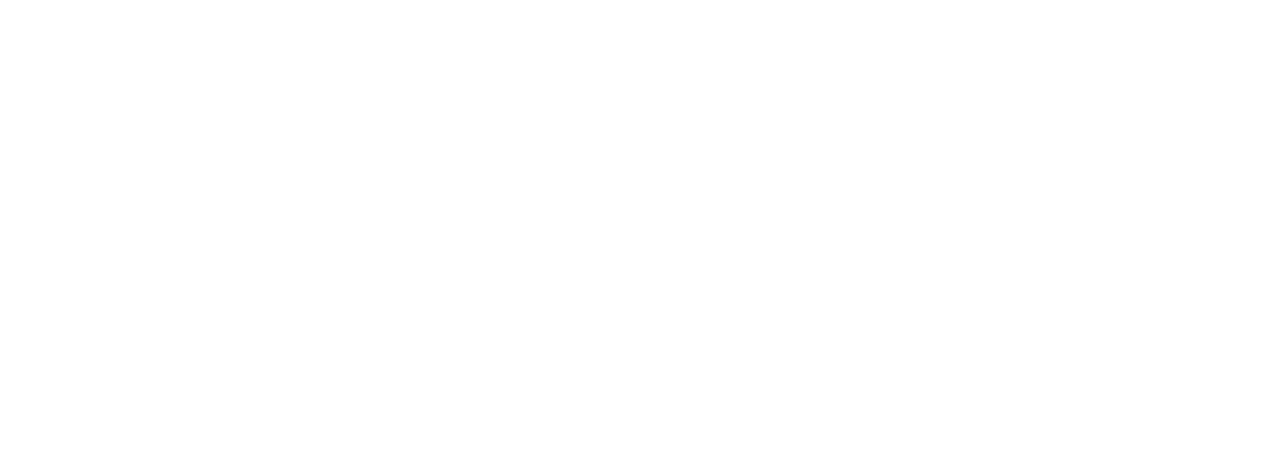
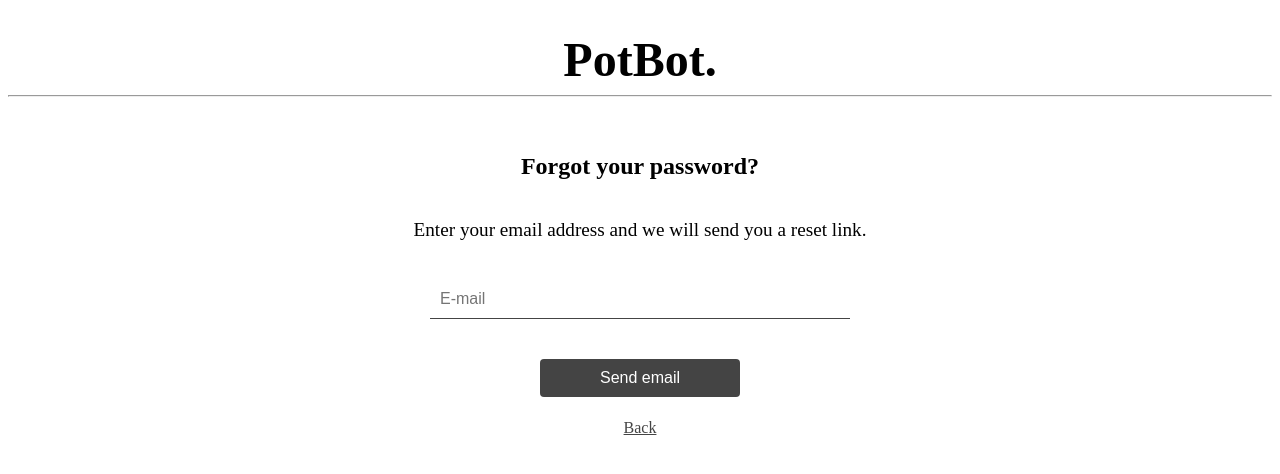
Before and after one commit to thelizri/PotBot, a React (Create React App) app in the folder pot-bot-app/: page /reset in a window 1280 px wide. Before the commit this address had no page. Shown: the top 474 px of the page. Built offline with nearby package versions, Linux system fonts and the light colour scheme.

Commit message:
base component and reset

```diff
--- a/pot-bot-app/src/App.js
+++ b/pot-bot-app/src/App.js
@@ -1,18 +1,21 @@
 import {BrowserRouter as Router, Route, Routes,} from "react-router-dom";
+import BasePresenter from "./presenters/basePresenter";
 import LoginPresenter from "./presenters/loginPresenter";
 import SignUpPresenter from "./presenters/signUpPresenter";
+import ResetPresenter from "./presenters/resetPsswrdPresenter";
 
 function App() {
     return (
         <div className="App">
-            <header className="App-header">
+                <basePresenter/>
                 <Router>
                     <Routes>
+                        {/* <Route element={<basePresenter/>}/> */}
                         <Route path="/" element={<LoginPresenter/>}/>
                         <Route path="/signup" element={<SignUpPresenter/>}/>
+                        <Route path="/reset" element={<ResetPresenter/>}/>
                     </Routes>
                 </Router>
-            </header>
         </div>
     );
 }
--- /dev/null
+++ b/pot-bot-app/src/presenters/basePresenter.js
@@ -0,0 +1,10 @@
+import React from 'react';
+import BaseView from "../views/baseView";
+
+function BasePresenter(){
+    return(
+        <BaseView/>
+    );
+}
+
+export default BasePresenter;
--- /dev/null
+++ b/pot-bot-app/src/presenters/resetPsswrdPresenter.js
@@ -0,0 +1,11 @@
+
+import React from 'react';
+import ResetPasswordView from "../views/resetPsswrdView";
+
+function ResetPresenter() {
+    return (
+        <ResetPasswordView/>
+    );
+}
+
+export default ResetPresenter;
--- /dev/null
+++ b/pot-bot-app/src/views/baseView.js
@@ -0,0 +1,14 @@
+import React, { useState } from 'react';
+import { Link } from 'react-router-dom';
+import '../styling/baseView.css'
+
+function BaseView(){
+    return(
+        <div>
+            <h1>PotBot.</h1>
+            <hr></hr>
+        </div>
+      )
+}
+
+export default BaseView;
--- a/pot-bot-app/src/views/loginView.js
+++ b/pot-bot-app/src/views/loginView.js
@@ -14,16 +14,16 @@
 
   return (
     <div>
-      <h1>PotBot.</h1>
+      {/* <h1>PotBot.</h1>
+      <hr></hr> */}
       <div className="container">
         <p className='pLogin'>Log into your PotBot account</p>
         <form onSubmit={handleSubmit}>
           <input type="email" id="email" name="email" placeholder="E-mail" required />
           <input type="password" id="password" name="password" placeholder="Password" required />
+          <a><small><Link to="/reset">forgot your password?</Link></small></a>
           <button type="submit">Sign in</button>
-          <button className="create-account">
-          <Link to="/signup">Create an account</Link>
-        </button>
+          <button className="create-account"><Link to="/signup">Create an account</Link></button>
         </form>
       </div>
     </div>
--- /dev/null
+++ b/pot-bot-app/src/views/resetPsswrdView.js
@@ -0,0 +1,29 @@
+import React, { useState } from 'react';
+import '../styling/loginView.css'
+import { Link } from 'react-router-dom';
+
+function ResetPasswordView() {
+
+  const handleSubmit = (event) => {
+    event.preventDefault();
+  }
+
+  return (
+    <div>
+      <h1>PotBot.</h1>
+      <hr></hr>
+      <div className="container">
+        <h2 className='reset'>Forgot your password?</h2>
+        <p>Enter your email address and we will send you a reset link.</p>
+        <form onSubmit={handleSubmit}>
+          <input type="email" id="email" name="email" placeholder="E-mail" required />
+          <button type="submit"> Send email</button>
+          <p><Link to="/">Back</Link></p>
+        </form>
+      </div>
+    </div>
+  );
+
+}
+
+export default ResetPasswordView;
```
Also changed, not shown: pot-bot-app/src/styling/baseView.css (added).
